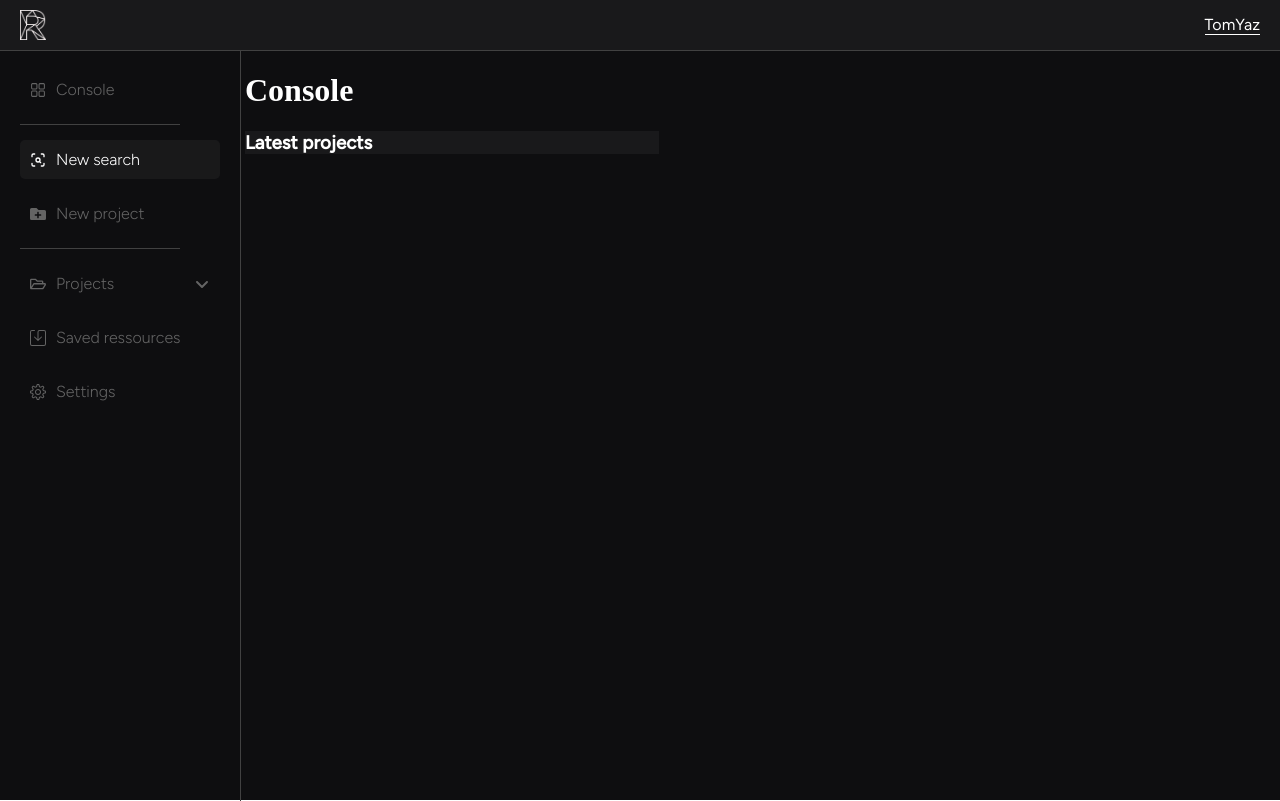
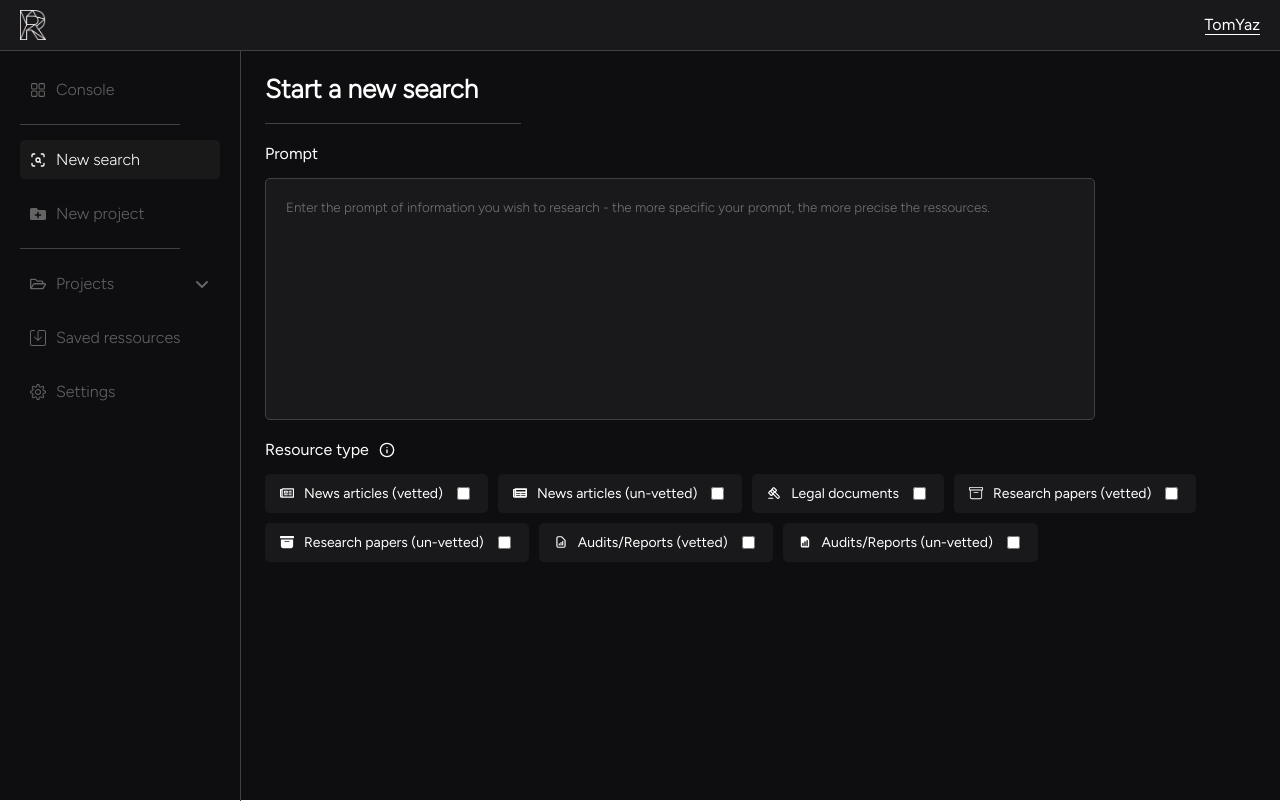
Before and after one commit to TomYaz/rive.me, a React (Vite) app: page /console in a window 1280 px wide. Both pictures are taken after a click on the item "New search". Built offline with nearby package versions, Linux system fonts and the light colour scheme; a web font is replaced by a local one.

Commit message:
console - added dashboard and new search frontend

```diff
--- a/src/Console.css
+++ b/src/Console.css
@@ -4,32 +4,15 @@
     width: 100dvw;
     height: 100dvh;
     background-image: linear-gradient(#0e0e10, #0e0e10);
-    overflow-x: hidden;
-    overflow-y: hidden;
 }
 
 .Console-main-container {
-    width: calc(100% - 245px);
+    width: calc(100% - 255px);
     /* Calculate minus left menu width */
     position: absolute;
-    right: 0;
-    height: calc(100% - 50px);
+    right: 10px;
+    height: calc(100% - 70px);
     /* Calculate minus top bar height */
-}
-
-.Console-title {
-    font-family: f-logo;
-    color: white;
-}
-
-.Console-container-header {
-    font-family: f-med;
-    color: white;
-}
-
-.Console-container-one {
-    background-color: rgba(71, 71, 71, 0.2);
-    width: 40%;
 }
 
 /* Top Bar */
--- a/src/Console.jsx
+++ b/src/Console.jsx
@@ -10,25 +10,39 @@ import { BsSave } from "react-icons/bs"
 import { FaAngleDown, FaAngleUp } from "react-icons/fa6"
 import { LuScanSearch } from "react-icons/lu"
 import { SlSettings } from "react-icons/sl"
+import { Dashboard, NewSearch } from './ConsoleTabs/ConsoleTabs'
 
 function Console() {
 
+    /* Triggers for setting active view of console */
+    const [consoleActive, setConsoleActive] = useState(true);
+    const [newSearchActive, setNewSearchActive] = useState(false);
+    const [newProjectActive, setNewProjectActive] = useState(false);
+    const [projectseActive, setProjectsActive] = useState(false);
+    const [savedReActive, setSavedReActive] = useState(false);
+    const [settingsActive, setSettingsActive] = useState(false);
+
+
     useEffect(() => {
-        document.title = 'rive | Console'
     })
 
-    const navigate = useNavigate();
 
     return (
         <div className='Console'>
             <ConsoleTopBar />
-            <ConsoleLeftMenu />
+            <ConsoleLeftMenu
+                consoleActive={consoleActive} setConsoleActive={setConsoleActive}
+                newSearchActive={newSearchActive} setNewSearchActive={setNewSearchActive}
+                newProjectActive={newProjectActive} setNewProjectActive={setNewProjectActive}
+                projectseActive={projectseActive} setProjectsActive={setProjectsActive}
+                savedReActive={savedReActive} setSavedReActive={setSavedReActive}
+                settingsActive={settingsActive} setSettingsActive={setSettingsActive}
+
+            />
 
             <div className='Console-main-container'>
-                <h1 className='Console-title'>Console</h1>
-                <div className='Console-container-one'>
-                    <h3 className='Console-container-header'>Latest projects</h3>
-                </div>
+                {consoleActive && <Dashboard />}
+                {newSearchActive && <NewSearch />}
             </div>
         </div>
     )
@@ -50,62 +64,55 @@ function ConsoleTopBar() {
     )
 }
 
-function ConsoleLeftMenu() {
+function ConsoleLeftMenu(props) {
 
-    /* Triggers for setting active view of console */
-    const [consoleActive, setConsoleActive] = useState(true);
-    const [newSearchActive, setNewSearchActive] = useState(false);
-    const [newProjectActive, setNewProjectActive] = useState(false);
-    const [projectseActive, setProjectsActive] = useState(false);
-    const [savedReActive, setSavedReActive] = useState(false);
-    const [settingsActive, setSettingsActive] = useState(false);
 
     const triggerActive = (active) => {
 
-        setConsoleActive(false);
-        setNewSearchActive(false);
-        setNewProjectActive(false);
-        setProjectsActive(false);
-        setSavedReActive(false);
-        setSettingsActive(false);
+        props.setConsoleActive(false);
+        props.setNewSearchActive(false);
+        props.setNewProjectActive(false);
+        props.setProjectsActive(false);
+        props.setSavedReActive(false);
+        props.setSettingsActive(false);
 
-        if (active == 'console') { setConsoleActive(true) }
-        if (active == 'newSearch') { setNewSearchActive(true) }
-        if (active == 'newProject') { setNewProjectActive(true) }
-        if (active == 'projects') { setProjectsActive(true) }
-        if (active == 'saveRe') { setSavedReActive(true) }
-        if (active == 'settings') { setSettingsActive(true) }
+        if (active == 'console') { props.setConsoleActive(true) }
+        if (active == 'newSearch') { props.setNewSearchActive(true) }
+        if (active == 'newProject') { props.setNewProjectActive(true) }
+        if (active == 'projects') { props.setProjectsActive(true) }
+        if (active == 'saveRe') { props.setSavedReActive(true) }
+        if (active == 'settings') { props.setSettingsActive(true) }
     }
 
     return (
         <div className='LeftMenu'>
             <ul>
-                <li className={consoleActive ? 'active' : ''} onClick={() => triggerActive('console')}>
+                <li className={props.consoleActive ? 'active' : ''} onClick={() => triggerActive('console')}>
                     <RxDashboard className='li-icon' />
                     Console
                 </li>
 
                 <div className='LeftMenu-separator' />
 
-                <li className={newSearchActive ? 'active' : ''} onClick={() => triggerActive('newSearch')}>
+                <li className={props.newSearchActive ? 'active' : ''} onClick={() => triggerActive('newSearch')}>
                     <LuScanSearch className='li-icon' />
                     New search
                 </li>
 
-                <li className={newProjectActive ? 'active' : ''} onClick={() => triggerActive('newProject')}>
+                <li className={props.newProjectActive ? 'active' : ''} onClick={() => triggerActive('newProject')}>
                     <FaFolderPlus className='li-icon' />
                     New project
                 </li>
 
                 <div className='LeftMenu-separator' />
 
-                <li className={projectseActive ? 'active' : ''} onClick={() => triggerActive('projects')}>
+                <li className={props.projectseActive ? 'active' : ''} onClick={() => triggerActive('projects')}>
                     <FaRegFolderOpen className='li-icon' />
                     Projects
-                    {projectseActive ? <FaAngleUp className='li-icon-down' /> : <FaAngleDown className='li-icon-down' />}
+                    {props.projectseActive ? <FaAngleUp className='li-icon-down' /> : <FaAngleDown className='li-icon-down' />}
                 </li>
                 {
-                    projectseActive &&
+                    props.projectseActive &&
                     <ul className='sub-menu'>
                         <li>Legal ressources</li>
                         <li>M&A pharma</li>
@@ -113,12 +120,12 @@ function ConsoleLeftMenu() {
                     </ul>
                 }
 
-                <li className={savedReActive ? 'active' : ''} onClick={() => triggerActive('saveRe')}>
+                <li className={props.savedReActive ? 'active' : ''} onClick={() => triggerActive('saveRe')}>
                     <BsSave className='li-icon' />
                     Saved ressources
                 </li>
 
-                <li className={settingsActive ? 'active' : ''} onClick={() => triggerActive('settings')}>
+                <li className={props.settingsActive ? 'active' : ''} onClick={() => triggerActive('settings')}>
                     <SlSettings className='li-icon' />
                     Settings
                 </li>
--- /dev/null
+++ b/src/ConsoleTabs/ConsoleTabs.css
@@ -0,0 +1,199 @@
+/* ConsoleTabs */
+
+.ConsoleTabs {
+    width: calc(100% - 40px);
+    height: calc(100% - 10px);
+    padding: 5px 20px;
+    overflow-x: hidden;
+    overflow-y: hidden;
+}
+
+.ConsoleTabs-title {
+    font-family: f-light;
+    color: white;
+    font-size: 26px;
+}
+
+/* Dashboard / Home Console */
+
+.Dashboard-container-header {
+    font-family: f-light;
+    font-size: 14px;
+    color: rgb(190, 190, 190);
+    width: 100%;
+    margin: 0;
+    padding: 15px 10px;
+    box-sizing: border-box;
+    border-bottom: 1px solid rgb(65, 65, 65);
+}
+
+.Dashboard-container-row {
+    display: flex;
+    flex-direction: row;
+    height: 40%;
+    gap: 20px;
+    margin-bottom: 20px;
+    width: 100%;
+}
+
+.Dashboard-container-one,
+.Dashboard-container-two,
+.Dashboard-container-three {
+    background-color: rgba(71, 71, 71, 0.2);
+    border-radius: 5px;
+}
+
+.Dashboard-container-one {
+    width: 60%;
+}
+
+.Dashboard-container-two {
+    width: 40%;
+}
+
+.Dashboard-container-three {
+    width: calc(100%);
+
+}
+
+/* New Search */
+
+.NewSearch-separator {
+    width: 20dvw;
+    height: 1px;
+    background-color: rgb(65, 65, 65);
+}
+
+.NewSearch-container {
+    width: 100%;
+    margin-top: 20px;
+    display: flex;
+    flex-direction: column;
+}
+
+.NewSearch-label {
+    font-family: f-reg;
+    color: white;
+    margin-bottom: 15px;
+    display: flex;
+
+}
+
+.NewSearch-label-icon {
+    margin-left: 10px;
+    margin-top: 2px;
+    cursor: pointer;
+}
+
+.NewSearch-input {
+    width: 80%;
+    border: 1px solid rgb(65, 65, 65);
+    border-radius: 5px;
+    resize: none;
+    background-color: rgba(71, 71, 71, 0.2);
+    color: white;
+    padding: 20px;
+    font-family: f-light;
+    height: 200px;
+    outline: none;
+}
+
+.NewSearch-tags-container {
+    display: flex;
+    flex-direction: row;
+    flex-wrap: wrap;
+    gap: 10px;
+}
+
+.NewSearch-tag {
+    background-color: rgba(71, 71, 71, 0.2);
+    color: white;
+    font-family: f-reg;
+    font-size: 14px;
+    padding: 10px 15px;
+    border-radius: 5px;
+    display: flex;
+    justify-content: center;
+    align-items: center;
+    width: fit-content;
+    cursor: pointer;
+}
+
+.NewSearch-checkmark-label {
+    margin: 0px 10px;
+}
+
+/* Overlay */
+
+.Overlay {
+    width: 100dvw;
+    height: 100dvh;
+    position: fixed;
+    top: 0;
+    left: 0;
+    display: flex;
+    justify-content: center;
+    align-items: center;
+    /*backdrop-filter: blur(1px);*/
+}
+
+.Overlay-container {
+    width: 40dvw;
+    background-color: rgb(65, 65, 65);
+    border-radius: 10px;
+    box-shadow: 0px 4px 30px 0px rgba(65, 65, 65, 0.1);
+    display: flex;
+    justify-content: center;
+    position: relative;
+    animation: overlayAppear .5s forwards;
+}
+
+@keyframes overlayAppear {
+    0% {
+        margin-top: 75px;
+    }
+
+    100% {
+          margin-top: 0px;
+    }
+}
+
+.Overlay-close-icon {
+    position: absolute;
+    right: 10px;
+    top: 10px;
+    background-color: rgb(190, 190, 190);
+    border-radius: 100px;
+    font-size: 20px;
+    cursor: pointer;
+}
+
+.Overlay-title {
+    color: rgba(255, 255, 255, 0.6);
+    font-size: 16px;
+    font-family: f-reg;
+    padding: 15px;
+    box-sizing: border-box;
+    text-align: left;
+    border-right: 1px solid rgba(255, 255, 255, 0.6);
+}
+
+.Overlay-p {
+    font-family: f-light;
+    color: white;
+    padding: 10px 15px;
+}
+
+.Overlay-underlined {
+    font-family: f-med;
+    text-decoration: underline;
+}
+
+.Overlay-i {
+    font-family: f-lightI;
+    font-size: 13px;
+}
+
+br {
+    margin-bottom: 10px;
+}
--- /dev/null
+++ b/src/ConsoleTabs/ConsoleTabs.jsx
@@ -0,0 +1,97 @@
+import { useEffect, useState } from "react"
+import './ConsoleTabs.css'
+import { resourceTypes } from './data.jsx'
+import { LuInfo } from "react-icons/lu"
+import { IoCloseOutline } from "react-icons/io5"
+
+export function Dashboard() {
+
+    useEffect(() => {
+        document.title = 'rive | Console'
+    })
+
+
+    return (
+        <div className='ConsoleTabs'>
+            <h1 className='ConsoleTabs-title'>Console</h1>
+            <div className='Dashboard-container-row'>
+                <div className='Dashboard-container-one'>
+                    <h3 className='Dashboard-container-header'>Latest projects</h3>
+                </div>
+
+                <div className='Dashboard-container-two'>
+                    <h3 className='Dashboard-container-header'>Untitled</h3>
+                </div>
+            </div>
+            <div className='Dashboard-container-row'>
+                <div className='Dashboard-container-three'>
+                    <h3 className='Dashboard-container-header'>Recent searches</h3>
+                </div>
+            </div>
+        </div>
+    )
+}
+
+export function NewSearch() {
+
+    const [infoOverlay, showInfoOverlay] = useState(false);
+
+
+    useEffect(() => {
+
+    })
+
+
+    return (
+        <div className='ConsoleTabs'>
+            {infoOverlay && <OverlayInformation showInfoOverlay={showInfoOverlay} />}
+            <h1 className='ConsoleTabs-title'>Start a new search</h1>
+            <div className='NewSearch-separator' />
+            <div className='NewSearch-container'>
+                <label className='NewSearch-label'>Prompt</label>
+                <textarea className='NewSearch-input'
+                    placeholder='Enter the prompt of information you wish to research - the more specific your prompt, the more precise the ressources.'
+                />
+            </div>
+
+            <div className='NewSearch-container'>
+                <label className='NewSearch-label'>Resource type
+                    <LuInfo className='NewSearch-label-icon' onClick={() => showInfoOverlay(true)} />
+                </label>
+                <div className='NewSearch-tags-container'>
+                    {resourceTypes.map((r) => (
+                        <label className="NewSearch-tag" key={r.name}>
+                            {r.icon}
+                            <label className='NewSearch-checkmark-label'>{r.name}</label>
+                            <input type="checkbox" className="NewSearch-checkmark" />
+                        </label>
+                    ))}
+
+
+                </div>
+            </div>
+        </div>
+    )
+}
+
+function OverlayInformation(props) {
+    return (
+        <div className='Overlay'>
+            <div className='Overlay-container'>
+                <IoCloseOutline className='Overlay-close-icon' onClick={() => props.showInfoOverlay(false)} />
+                <h2 className='Overlay-title'>Understanding resource types</h2>
+                <p className='Overlay-p'>
+                    <span className='Overlay-underlined'>Vetted resources</span>
+                    <br />Vetted data comes with a certain guarantee of authenticity, meaning the AI has done due diligence on the origin and source of the resource provided.
+                    <br />With vetted resources, you have a high likelihood ({'>'} 90%) of obtaining relevant resources you can trust.
+                    <br /> <span className='Overlay-i'>Note: since the guarantee of authenticity is not full-proof, researchers are invited to always vet their sources themselves.</span>
+                    <br /><br />
+                    <span className='Overlay-underlined'>Can you still trust un-vetted resources?</span>
+                    <br />Yes. Un-vetted data does not necessarily mean it's not trustworthy, it simply means the AI cannot guarantee an acceptable level of due diligence.
+                    <br /> This can sometimes just be a case of poorly labeled documentation or uncertain AI parsing.
+                </p>
+
+            </div>
+        </div>
+    )
+}
--- /dev/null
+++ b/src/ConsoleTabs/data.jsx
@@ -0,0 +1,14 @@
+import { FaRegNewspaper, FaNewspaper } from "react-icons/fa";
+import { TbGavel } from "react-icons/tb";
+import { BsArchive, BsArchiveFill } from "react-icons/bs";
+import { HiDocumentReport, HiOutlineDocumentReport } from "react-icons/hi";
+
+export const resourceTypes = [
+  { name: "News articles (vetted)", icon: <FaRegNewspaper /> },
+  { name: "News articles (un-vetted)", icon: <FaNewspaper /> },
+  { name: "Legal documents", icon: <TbGavel /> },
+  { name: "Research papers (vetted)", icon: <BsArchive /> },
+  { name: "Research papers (un-vetted)", icon: <BsArchiveFill /> },
+  { name: "Audits/Reports (vetted)", icon: <HiOutlineDocumentReport /> },
+  { name: "Audits/Reports (un-vetted)", icon: <HiDocumentReport /> },
+];
--- a/src/index.css
+++ b/src/index.css
@@ -27,12 +27,15 @@ img {
   src: url('./assets/fonts/figtree/Figtree-Regular.ttf');
 }
 
-
 @font-face {
   font-family: f-light;
   src: url('./assets/fonts/figtree/Figtree-Light.ttf');
 }
 
+@font-face {
+  font-family: f-lightI;
+  src: url('./assets/fonts/figtree/Figtree-LightItalic.ttf');
+}
 
 @font-face {
   font-family: f-med;
```
